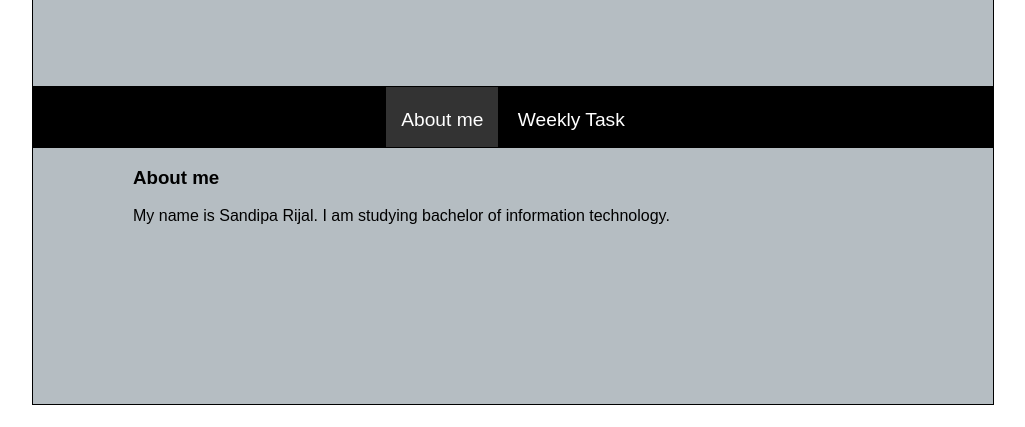
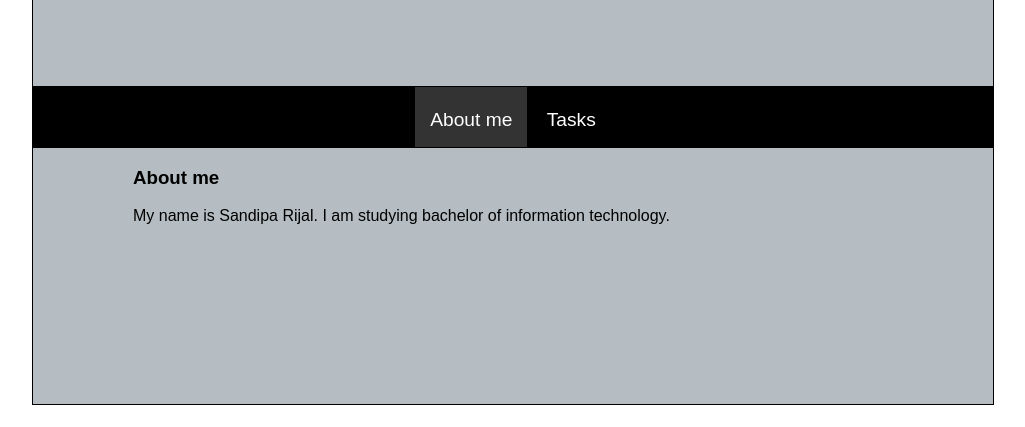
Before and after one commit to SandipaRijal/SandipaRijal, a plain HTML site: page index.html in a window 1280 px wide. Shown: the part 373-800 px from the top of the page, without its empty margins (127-1152 px from the left). Drawn offline with Linux system fonts and the light colour scheme.

Commit message:
Update index.html

```diff
--- a/index.html
+++ b/index.html
@@ -26,7 +26,7 @@
 			<nav>
 				<ul>
 					<li class="tablinks" onclick="openTab(event, 'about')" id="defaultOpen">About me</li>
-					<li class="tablinks" onclick="openTab(event, 'task')">Weekly Task</li>
+					<li class="tablinks" onclick="openTab(event, 'task')">Tasks</li>
 
 				</ul>
 			</nav>
```
